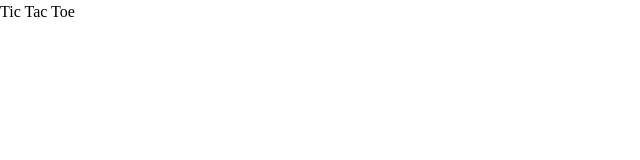
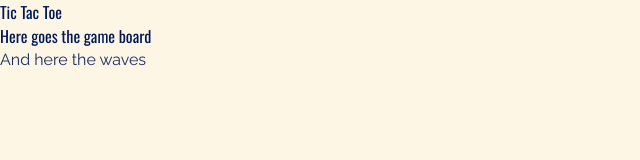
Before and after one commit to ctomat/tic-tac-toe, a website built with Vite: page index.html in a window 1280 px wide. Shown: the whole page, without its empty margins (0-640 px from the left). Built offline with nearby package versions, Linux system fonts and the light colour scheme.

Commit message:
Add initial styles and fonts

```diff
--- a/index.html
+++ b/index.html
@@ -12,6 +12,14 @@
   <header>
     <h1>Tic Tac Toe</h1>
   </header>
+  <main>
+    <header>
+      <h2>Here goes the game board</h2>
+    </header>
+    <div>
+      <p>And here the waves</p>
+    </div>
+  </main>
   <script type="module" src="/src/main.ts"></script>
 </body>
 
--- a/src/main.css
+++ b/src/main.css
@@ -1 +1,22 @@
-@import './styles/reset.css'
+@import './styles/reset.css';
+@import './styles/colors.css';
+@import './styles/fonts.css';
+
+body {
+    background-color: var(--body-background-color);
+    font-family: 'Raleway', sans-serif;
+}
+
+h1,
+h2,
+h3,
+h4,
+h5,
+h6 {
+    color: var(--headline-text-color);
+    font-family: 'Oswald', sans-serif;
+}
+
+p {
+    color: var(--paragraph-text-color);
+}
--- a/src/styles/fonts.css
+++ b/src/styles/fonts.css
@@ -0,0 +1 @@
+@import url('https://fonts.googleapis.com/css2?family=Oswald:wght@400;700&family=Raleway:ital,wght@0,400;0,700;1,400&display=swap');
```
